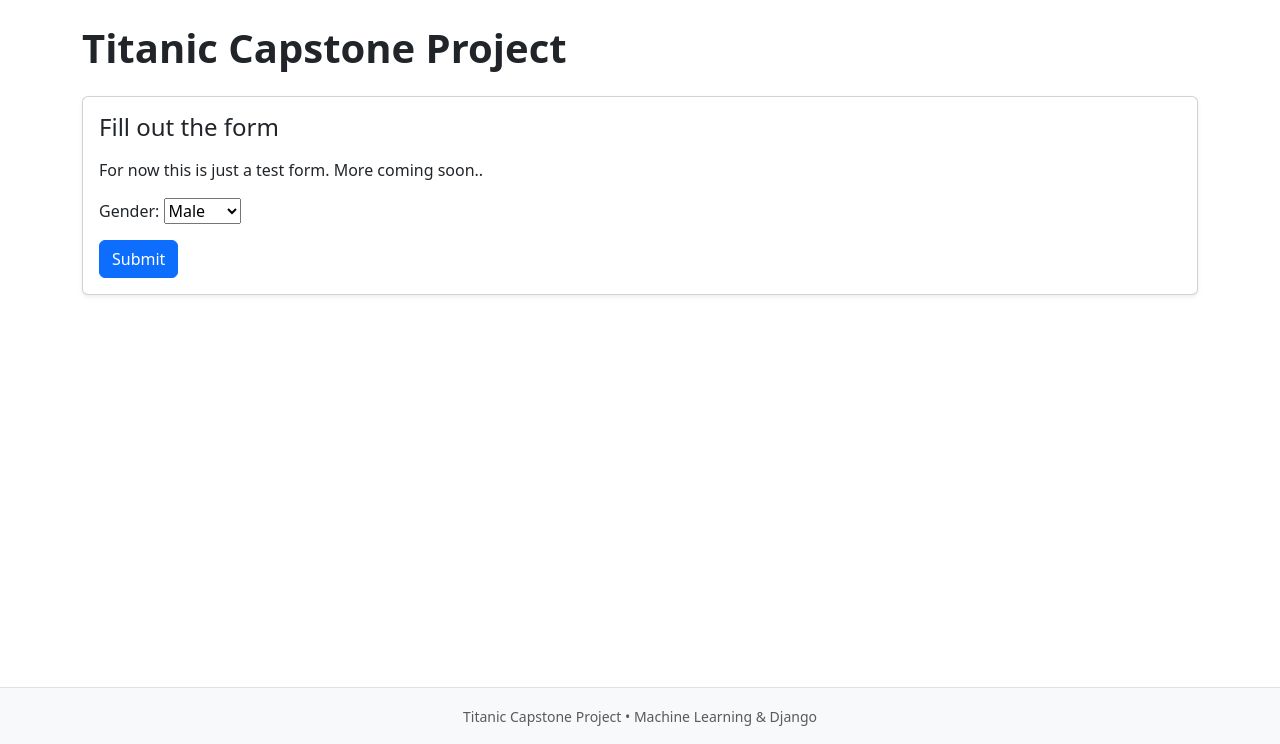
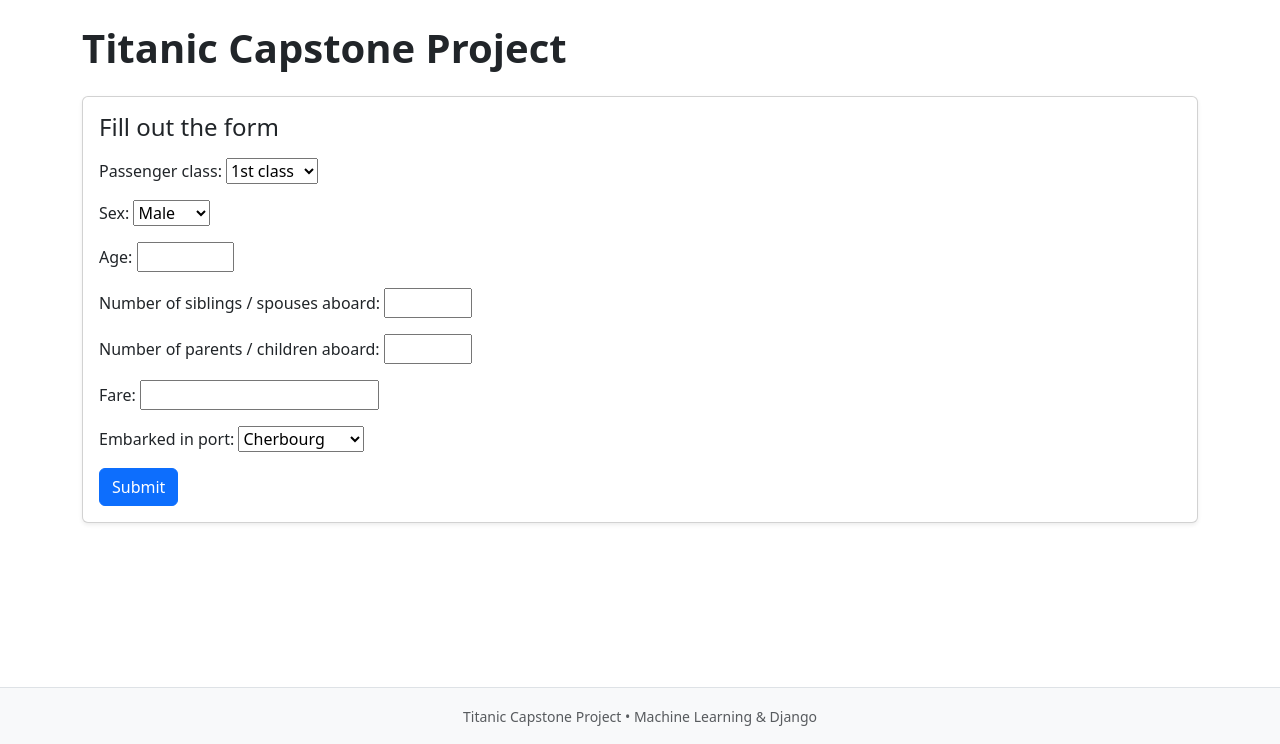
Before and after one commit to krish26/Titanic_Capstone_Project, a Django app: page /predict/ in a window 1280 px wide. Shown: the part 56-800 px from the top of the page. Run offline with Django 5.2, Linux system fonts and the light colour scheme.

Commit message:
Added more content to prediction_form

```diff
--- a/main/forms.py
+++ b/main/forms.py
@@ -2,10 +2,42 @@
 from django.core.validators import MinLengthValidator
 from django.core.exceptions import ValidationError
 
-CHOICES = (
-    ('1', 'Male'),
-    ('2', 'Female'),
-)
+class PredictionForm(forms.Form):
 
-class PredictionForm(forms.Form):
-    gender = forms.ChoiceField(choices=CHOICES)
+    pclass = forms.ChoiceField(
+        choices=[(1, "1st class"), (2, "2nd class"), (3, "3rd class")],
+        label="Passenger class"
+    )
+
+    sex = forms.ChoiceField(
+        choices=[(0, "Male"), (1, "Female")],
+        label="Sex"
+    )
+
+    age = forms.IntegerField(
+        min_value=0,
+        max_value=100,
+        label="Age"
+    )
+
+    sibsp = forms.IntegerField(
+        min_value=0,
+        max_value=20,
+        label="Number of siblings / spouses aboard"
+    )
+
+    parch = forms.IntegerField(
+        min_value=0,
+        max_value=20,
+        label="Number of parents / children aboard"
+    )
+
+    fare = forms.FloatField(
+        min_value=0,
+        label="Fare"
+    )
+
+    embarked = forms.ChoiceField(
+        choices=[(1, "Cherbourg"), (2, "Queenstown"), (3, "Southampton")],
+        label="Embarked in port"
+    )
--- a/main/views.py
+++ b/main/views.py
@@ -11,8 +11,8 @@
         form = forms.PredictionForm(request.POST)
 
         if form.is_valid():
-            print("Validation success!")
-            print('Gender:' + form.cleaned_data['gender'])
+            data = form.cleaned_data
+            return render(request, "results.html", {"data": data})
 
     return render(request, 'prediction_form.html', {'form': form})
 
--- a/templates/prediction_form.html
+++ b/templates/prediction_form.html
@@ -8,10 +8,9 @@
     <div class="card mb-4 shadow-sm">
         <div class="card-body">
             <h2 class="h4 mb-3">Fill out the form</h2>
-            <p>For now this is just a test form. More coming soon..</p>
-                <form method="POST">
+                <form method="POST" class="mt-3">
+                    {% csrf_token %}
                     {{ form.as_p }}
-                    {% csrf_token %}
                     <input type="submit" class="btn btn-primary" value="Submit">
                 </form>
         </div>
```
